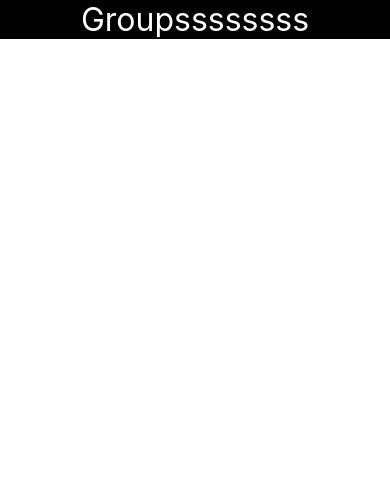
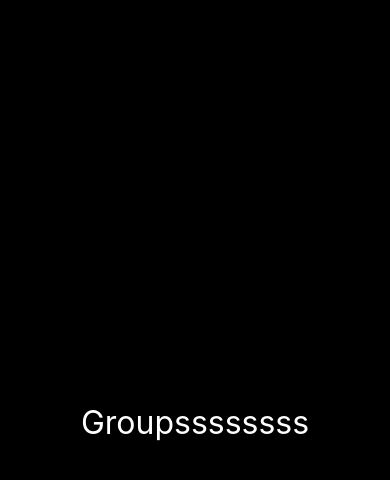
Before and after one commit to eduardojigub/ignite_team_rn, a React Native app: screen / in a window 390 px wide. Shown: the top 480 px of the page. Built offline with nearby package versions, Linux system fonts and the light colour scheme.

Commit message:
feat: remove view

```diff
--- a/App.tsx
+++ b/App.tsx
@@ -1,10 +1,5 @@
-import { View } from 'react-native';
 import { Groups } from '@screens/Groups';
 
 export default function App() {
-  return (
-    <View>
-      <Groups />
-    </View>
-  );
+  return <Groups />;
 }
```
